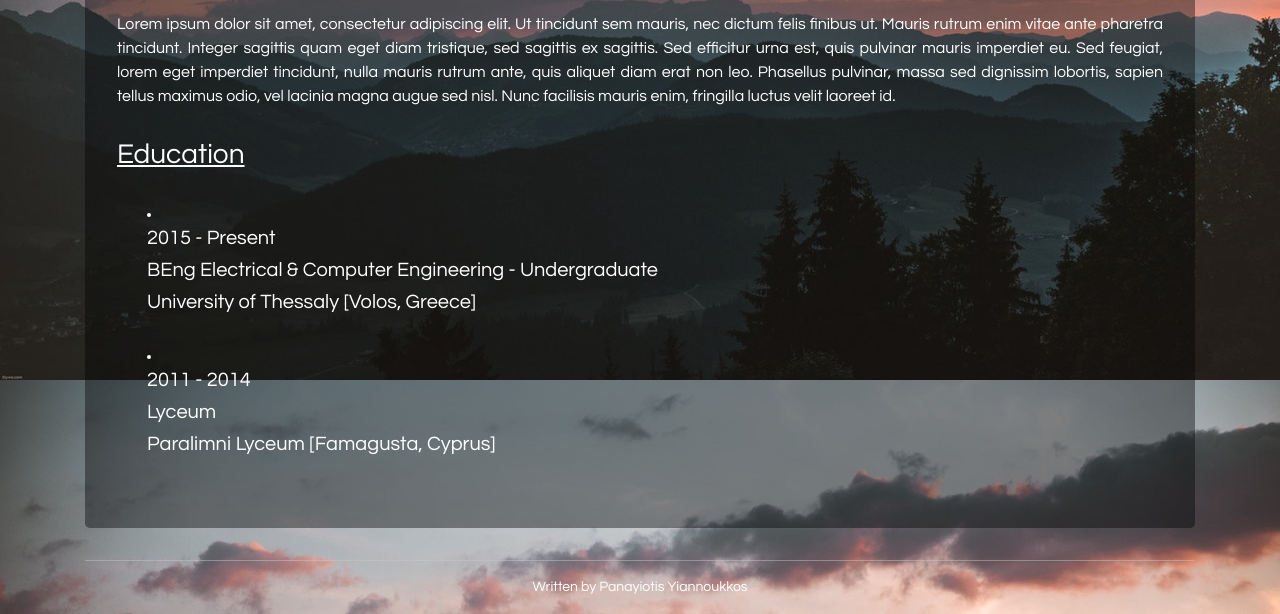
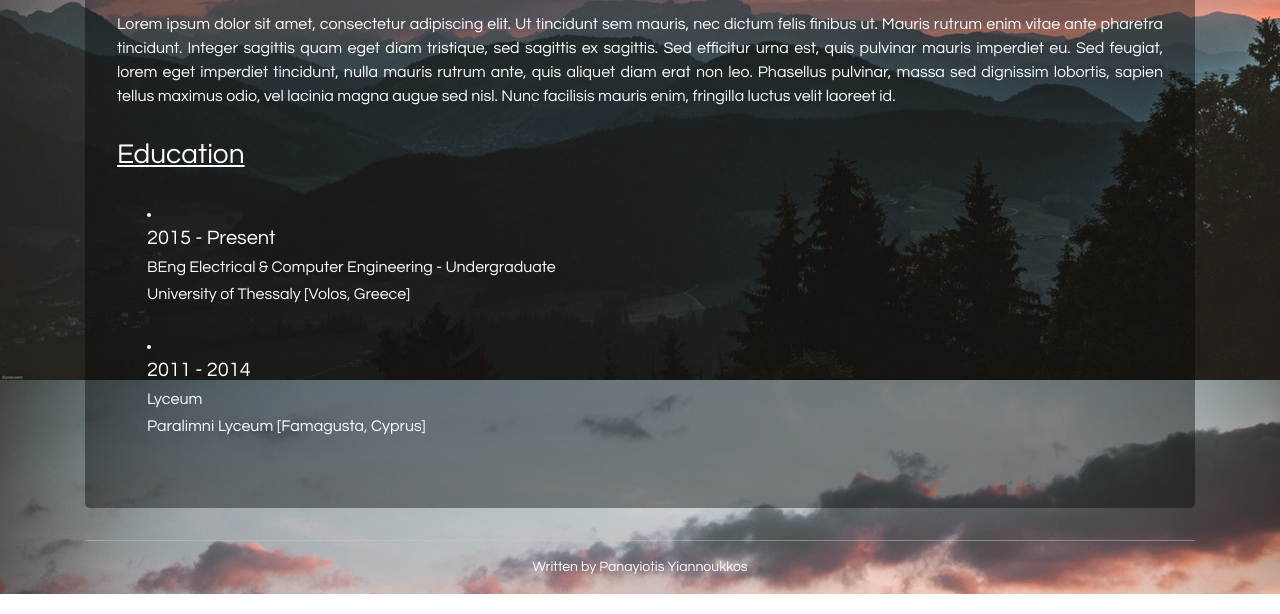
Before and after one commit to pgiannoukkos/ce426, a plain HTML site: page hw1- Personal Website/index.html in a window 1280 px wide. Shown: the part 474-1088 px from the top of the page. Drawn offline with nearby package versions, Linux system fonts and the light colour scheme.

Commit message:
index.html
finished education section

```diff
--- a/hw1- Personal Website/css/style.css
+++ b/hw1- Personal Website/css/style.css
@@ -71,7 +71,7 @@ section#education {
 	margin-top: 30px;
 }
 
-section#education h3 {
+section h3 {
 	text-decoration: underline;
 }
 
--- a/hw1- Personal Website/index.html
+++ b/hw1- Personal Website/index.html
@@ -34,18 +34,23 @@
 					<p style="text-align: justify">Lorem ipsum dolor sit amet, consectetur adipiscing elit. Ut tincidunt sem mauris, nec dictum felis finibus ut. Mauris rutrum enim vitae ante pharetra tincidunt. Integer sagittis quam eget diam tristique, sed sagittis ex sagittis. Sed efficitur urna est, quis pulvinar mauris imperdiet eu. Sed feugiat, lorem eget imperdiet tincidunt, nulla mauris rutrum ante, quis aliquet diam erat non leo. Phasellus pulvinar, massa sed dignissim lobortis, sapien tellus maximus odio, vel lacinia magna augue sed nisl. Nunc facilisis mauris enim, fringilla luctus velit laoreet id.</p>
 				</section>
 
+				<!-- Education Section -->
 				<section id="education">
 					<h3>Education</h3>
 					<div>
 						<li><h5>2015 - Present</h5></li>
-						<h5>BEng Electrical & Computer Engineering - Undergraduate</h5>
-						<h5>University of Thessaly [Volos, Greece]</h5>
+						<h6>BEng Electrical & Computer Engineering - Undergraduate</h6>
+						<h6>University of Thessaly [Volos, Greece]</h6>
 					</div>
 					<div>
 						<li><h5>2011 - 2014</h5></li>
-						<h5>Lyceum</h5>
-						<h5>Paralimni Lyceum [Famagusta, Cyprus]</h5>
+						<h6>Lyceum</h6>
+						<h6>Paralimni Lyceum [Famagusta, Cyprus]</h6>
 					</div>
+				</section>
+
+				<section>
+
 				</section>
 			</div>
 
```
Also changed, not shown: hw1- Personal Website/work.html (+1 -1 lines).
